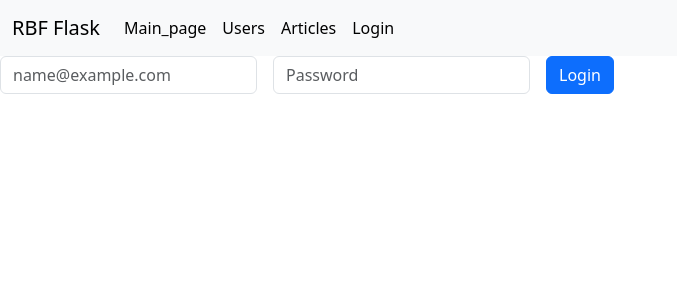
After one commit to RealBigF1sh/RBF_Flask, a Flask app: page /login in a window 1280 px wide. The commit adds this page. Shown: the top 300 px of the page, without its empty margins (0-677 px from the left). Run offline with Flask 2, Linux system fonts and the light colour scheme; some libraries are stand-ins or nearby versions.

Commit message:
lesson 3 done (#2)

```diff
--- a/blog/app.py
+++ b/blog/app.py
@@ -1,23 +1,47 @@
 from flask import Flask
-
+from json import loads
+from os import getenv, path
+from blog import commands
+from blog.models import User
+from blog.extensions import db, login_manager
 from blog.art.views import article
 from blog.user.views import user
 from blog.index.views import index
+from blog.auth.views import auth
 
+CONFIG_PATH = getenv("CONFIG_PATH", path.join("..\config.json"))
 
 VIEWS = [
     index,
     user,
     article,
+    auth,
     ]
 
 
 def create_app() -> Flask:
     app = Flask(__name__)
+    app.config.from_object('blog.config')
     register_blueprints(app)
+    register_extensions(app)
+    register_commands(app)
     return app
 
+def register_extensions(app):
+    db.init_app(app)
+
+    login_manager.init_app(app)
+    login_manager.login_view = 'auth.login'
+
+
+    @login_manager.user_loader
+    def load_user(user_id):
+        return User.query.get(int(user_id))
 
 def register_blueprints(app: Flask):
     for view in VIEWS:
         app.register_blueprint(view)
+
+def register_commands(app: Flask):
+    app.cli.add_command(commands.init_db)
+    app.cli.add_command(commands.create_init_user)
--- /dev/null
+++ b/blog/auth/views.py
@@ -0,0 +1,38 @@
+from flask import Blueprint, render_template, request, flash, redirect, url_for
+from flask_login import logout_user, login_user, login_required, current_user
+from werkzeug.security import check_password_hash
+from blog.models import User
+
+auth = Blueprint('auth', __name__, static_folder='../static')
+
+
+@auth.route('/login', methods=('GET',))
+def login():
+    if current_user.is_authenticated:
+        return redirect(url_for('user.profile', pk=current_user.id))
+
+    return render_template(
+        'auth/login.html',
+    )
+
+
+@auth.route('/login', methods=('POST',))
+def login_post():
+    email = request.form.get('email')
+    password = request.form.get('password')
+
+    user = User.query.filter_by(email=email).first()
+
+    if not user or not check_password_hash(user.password, password):
+        flash('Check your login details')
+        return redirect(url_for('.login'))
+
+    login_user(user)
+    return redirect(url_for('user.profile', pk=user.id))
+
+
+@auth.route('/logout')
+@login_required
+def logout():
+    logout_user()
+    return redirect(url_for('.login'))
--- /dev/null
+++ b/blog/enums.py
@@ -0,0 +1,6 @@
+from enum import Enum, auto
+
+
+class EnvType(Enum):
+    development = auto()
+    production = auto()
--- /dev/null
+++ b/blog/extensions.py
@@ -0,0 +1,5 @@
+from flask_login import LoginManager
+from flask_sqlalchemy import SQLAlchemy
+
+login_manager = LoginManager()
+db = SQLAlchemy()
--- /dev/null
+++ b/blog/templates/auth/login.html
@@ -0,0 +1,26 @@
+{% extends "base.html" %}
+
+{% block title %}
+    Login page
+{% endblock %}
+{% block body %}
+  {% with messages = get_flashed_messages() %}
+    {% if messages %}
+      <div class="alert alert-danger" role="alert">
+        {{ messages[0] }}
+      </div>
+    {% endif %}
+  {% endwith %}
+<form class="row g-3" method="post" action="{{url_for('auth.login')}}">
+  <div class="col-auto">
+    <input type="email" class="form-control" id="exampleFormControlInput1" placeholder="name@example.com" name="email">
+  </div>
+  <div class="col-auto">
+    <label for="password" class="visually-hidden">Password</label>
+    <input type="password" class="form-control" id="password" placeholder="Password" name="password">
+  </div>
+  <div class="col-auto">
+    <button type="submit" class="btn btn-primary mb-3">Login</button>
+  </div>
+</form>
+{% endblock %}
--- a/blog/templates/navbar.html
+++ b/blog/templates/navbar.html
@@ -15,7 +15,16 @@
           <li class="nav-item">
             <a class="nav-link active" href="{{ url_for('article.article_list') }}">Articles</a>
           </li>
-        </ul>
-      </div>
+          {% if current_user.is_authenticated %}
+          <li class="nav-item">
+            <a class="nav-link active" href="{{ url_for('auth.logout') }}">Logout</a>
+          </li>
+          {% else %}
+          <li class="nav-item">
+            <a class="nav-link active" href="{{ url_for('auth.login') }}">Login</a>
+          </li>
+          {% endif %}
+      </ul>
     </div>
-  </nav>
+  </div>
+</nav>
--- /dev/null
+++ b/requirements.txt
@@ -0,0 +1,5 @@
+Flask==1.1.4
+Werkzeug==0.16.1
+python-dotenv==0.17.1
+click==7.1.2
+Flask-SQLAlchemy==2.5.1
--- a/wsgi.py
+++ b/wsgi.py
@@ -1,7 +1,10 @@
 from blog.app import create_app
 
+app = create_app()
+app.secret_key = "super secret key"
+
 if __name__== "__main__":
-    app = create_app()
+
     app.run(
         host="0.0.0.0",
         debug=True
```
Also changed, not shown: blog/commands.py (added, +25 -0 lines), blog/config.py (added, +15 -0 lines), blog/models.py (added, +14 -0 lines), blog/templates/users/details.html (+4 -5 lines), blog/templates/users/list.html (+12 -6 lines), blog/user/views.py (+11 -6 lines), blog/auth/__init__.py (added).
